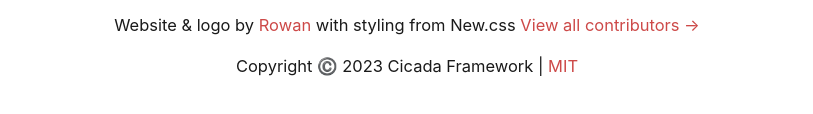
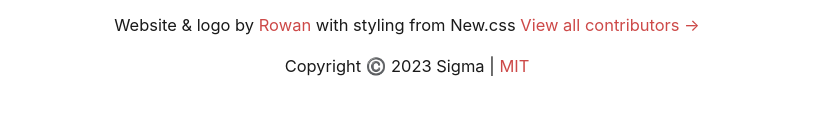
Before and after one commit to rowandevving/cicada-framework-website, a plain HTML site: page quick-start.html in a window 1280 px wide. Shown: the part 1147-1261 px from the top of the page, without its empty margins (233-1046 px from the left). Drawn offline with nearby package versions, Linux system fonts and the light colour scheme; a web font is replaced by a local one.

Commit message:
Update license

```diff
--- a/quick-start.html
+++ b/quick-start.html
@@ -63,7 +63,7 @@
     <hr>
     <p align="center">The Cicada Framework was created by <a href=https://github.com/SigmaEG>Sigma</a></p>
     <p align="center">Website & logo by <a href="https://github.com/rowandevving">Rowan</a> with styling from New.css <a href="https://github.com/sigmaeg/cicada-framework#contributors">View all contributors -></a></p>
-    <p align="center">Copyright ©️ 2023 Cicada Framework | <a href="https://mit-license.org/">MIT</a></p>
+    <p align="center">Copyright ©️ 2023 Sigma | <a href="https://mit-license.org/">MIT</a></p>
   </footer>
 </body>
 </html>
```
